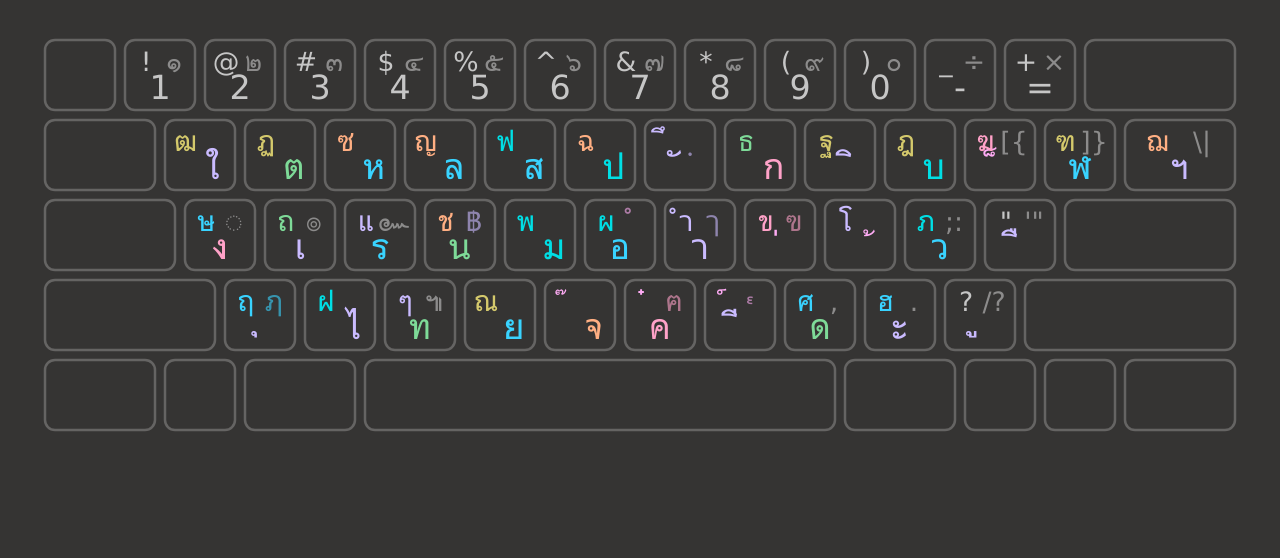
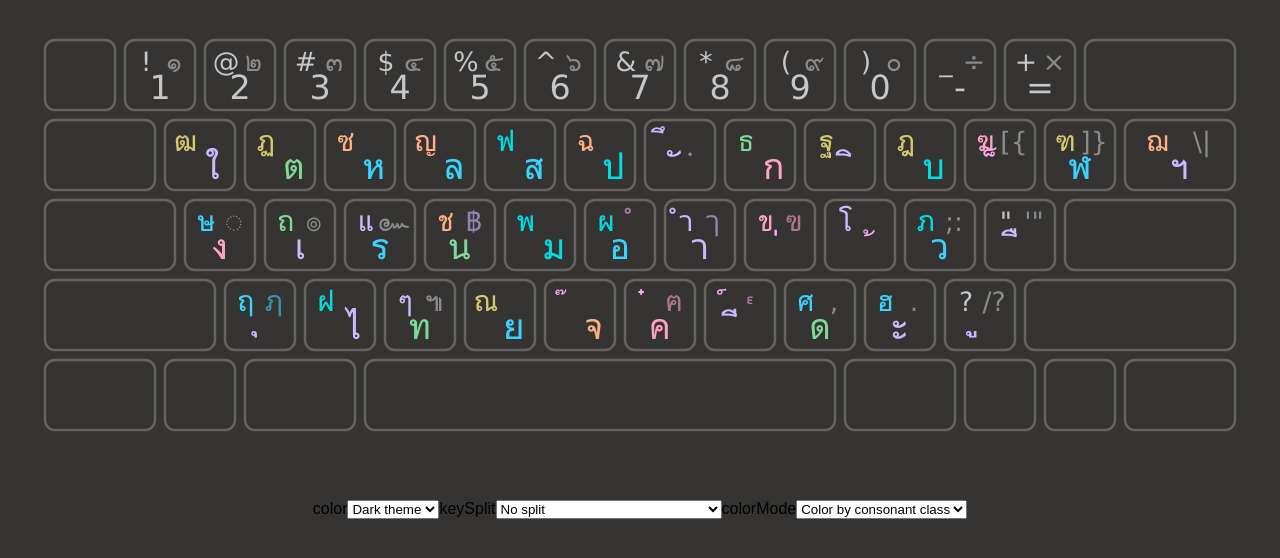
Before and after one commit to dtinth/manoonchai.svg, a React (Vite) app: page / in a window 1280 px wide. Shown: the top 558 px of the page. Built offline with nearby package versions, Linux system fonts and the light colour scheme.

Commit message:
Add settings

```diff
--- a/src/App.tsx
+++ b/src/App.tsx
@@ -1,20 +1,71 @@
 import './App.css'
-import React from 'react'
+import React, { useState } from 'react'
 import Keyboard, { Settings, settingsSchema } from './Keyboard'
 
 export default function App() {
-  const settings = useSettings()
+  const [settings, changeSetting] = useSettings()
   return (
     <div className="App">
       <Keyboard settings={settings} />
+      <p>
+        {Object.entries(settingsSchema).map(
+          ([key, { options, default: defaultValue }]) => {
+            const id = `settings-${key}`
+            return (
+              <span key={key}>
+                <label htmlFor={id}>{key}</label>
+                <select
+                  id={id}
+                  value={(settings as any)[key]}
+                  onChange={(e) => changeSetting(key, e.target.value)}
+                >
+                  {Object.entries(options).map(([value, label]) => (
+                    <option key={value} value={value}>
+                      {label}
+                    </option>
+                  ))}
+                </select>
+              </span>
+            )
+          },
+        )}
+      </p>
     </div>
   )
 }
 
-function useSettings(): Settings {
-  return Object.fromEntries(
-    Object.entries(settingsSchema).map(([key, { default: defaultValue }]) => {
-      return [key, defaultValue]
-    }),
-  ) as any
+function useSettings(): [Settings, (key: string, value: string) => void] {
+  const [settings, setSettings] = useState<Settings>(
+    () =>
+      Object.fromEntries(
+        Object.entries(settingsSchema).map(
+          ([key, { options, default: defaultValue }]) => {
+            const localStorageKey = getLocalStorageKey(key)
+            const valueFromLocalStorage = localStorage.getItem(localStorageKey)
+            const value =
+              valueFromLocalStorage && (options as any)[valueFromLocalStorage]
+                ? valueFromLocalStorage
+                : defaultValue
+            return [key, value]
+          },
+        ),
+      ) as any,
+  )
+
+  const changeSetting = (key: string, value: string) => {
+    const localStorageKey = getLocalStorageKey(key)
+    localStorage.setItem(localStorageKey, value)
+    setSettings((oldSettings) => {
+      return {
+        ...oldSettings,
+        [key]: value,
+      }
+    })
+  }
+
+  return [settings, changeSetting]
+
+  function getLocalStorageKey(key: string) {
+    return `dtinth.layoutvisualizer.${key}`
+  }
 }
```
